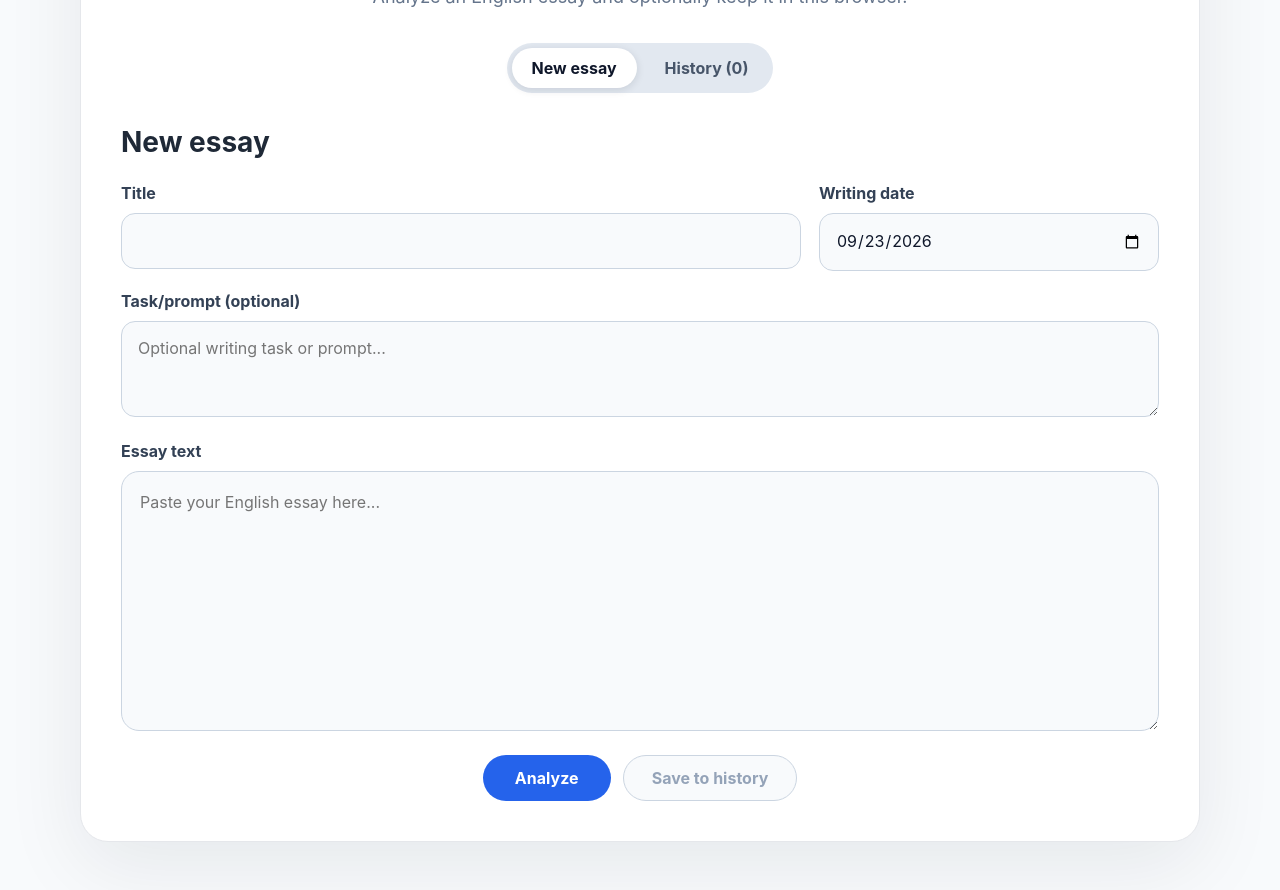
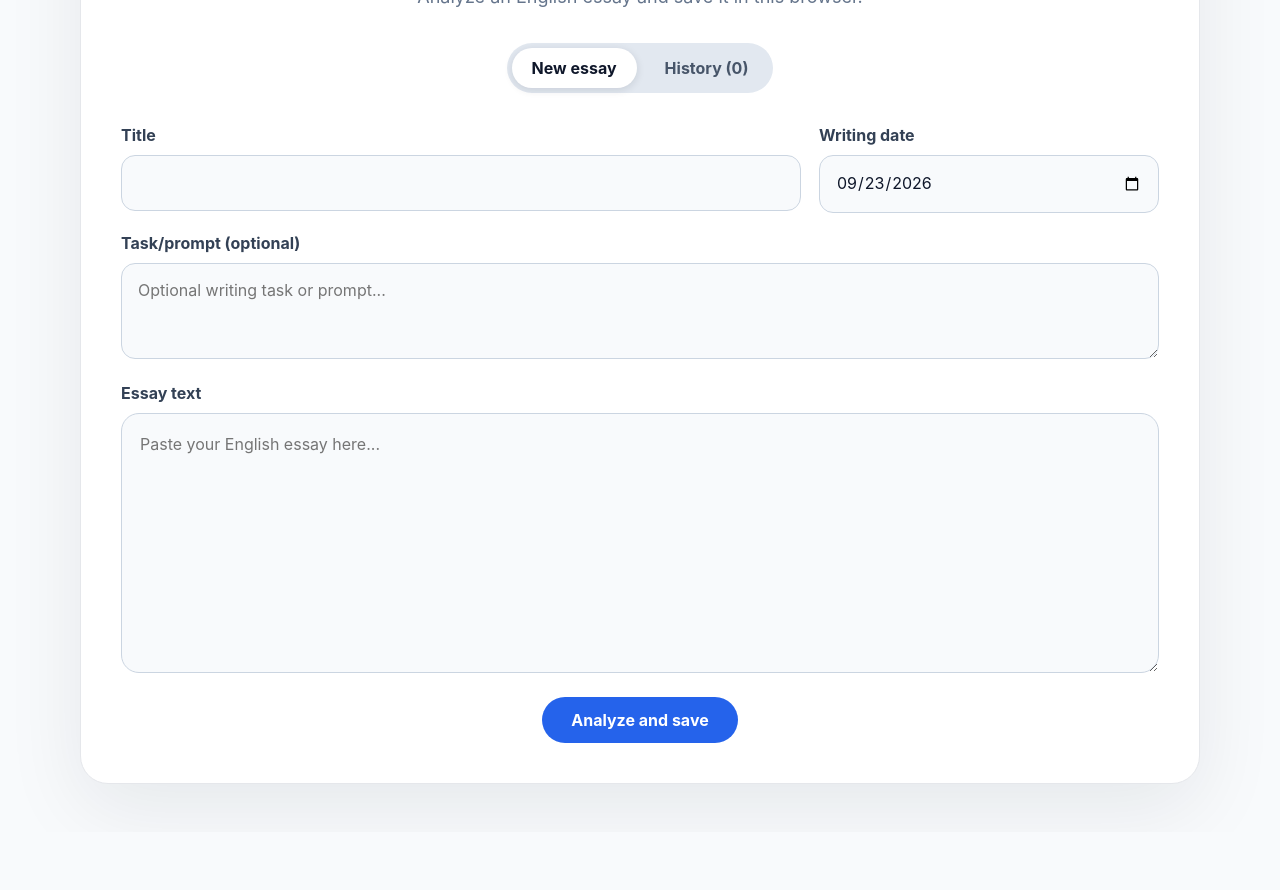
Before and after one commit to gwx4399-cell/coca-word-frequency-tool, a React (Vite) app: page / in a window 1280 px wide. Shown: the part 240-1130 px from the top of the page. After the commit the page ends 1072 px from the top, so only its background shows below. Built offline with nearby package versions, Linux system fonts and the light colour scheme.

Commit message:
feat: update src/App.tsx for writing advice

```diff
--- a/src/App.tsx
+++ b/src/App.tsx
@@ -2,6 +2,7 @@ import { useEffect, useMemo, useRef, useState } from 'react';
 import cocaCsv from '../data/COCA_WordFrequency_top5000.csv?raw';
 import { analyzeEssay } from './analysis/analyzeEssay';
 import { parseCocaCsv, type CocaLemmaMap } from './analysis/coca';
+import { getWritingAdvice, type WritingAdvice } from './analysis/writingAdvice';
 import {
   EssayRepository,
   EssayValidationError,
@@ -12,10 +13,6 @@ import type { CreateEssayInput, EssayRecord, EssayValidationErrors } from './typ
 import './style.css';
 
 const formatNumber = new Intl.NumberFormat('en-US');
-const formatDecimal = new Intl.NumberFormat('en-US', {
-  maximumFractionDigits: 2,
-  minimumFractionDigits: 2,
-});
 
 const COCA_ENTRIES = parseCocaCsv(cocaCsv);
 
@@ -34,19 +31,12 @@ function App() {
   }));
   const [fieldErrors, setFieldErrors] = useState<EssayValidationErrors>({});
   const [analysis, setAnalysis] = useState<EssayAnalysis | null>(null);
-  const [analyzedText, setAnalyzedText] = useState<string | null>(null);
-  const [savedSignature, setSavedSignature] = useState<string | null>(null);
   const [feedback, setFeedback] = useState<Feedback | null>(null);
   const [essays, setEssays] = useState<EssayRecord[]>(() => repository.listEssays());
+  const writingAdvice = useMemo(() => getWritingAdvice(essays, cocaEntries), [essays, cocaEntries]);
   const [selectedEssayId, setSelectedEssayId] = useState<string | null>(null);
   const [essayPendingDeletion, setEssayPendingDeletion] = useState<EssayRecord | null>(null);
   const [deleteError, setDeleteError] = useState<string | null>(null);
-
-  const currentSignature = getEssaySignature(form);
-  const canSave =
-    analysis !== null &&
-    analyzedText === form.text &&
-    savedSignature !== currentSignature;
 
   const updateField = (field: keyof CreateEssayInput, value: string) => {
     setForm((current) => ({ ...current, [field]: value }));
@@ -54,7 +44,6 @@ function App() {
 
     if (field === 'text') {
       setAnalysis(null);
-      setAnalyzedText(null);
     }
 
     if (field === 'title' || field === 'writtenAt' || field === 'text') {
@@ -72,41 +61,22 @@ function App() {
 
     if (Object.keys(errors).length > 0) {
       setAnalysis(null);
-      setAnalyzedText(null);
       setFeedback({ kind: 'error', message: 'Correct the highlighted fields before analyzing.' });
       return;
     }
 
     setAnalysis(analyzeEssay(form.text, cocaEntries));
-    setAnalyzedText(form.text);
-    setFeedback({ kind: 'success', message: 'Analysis complete. This essay can now be saved.' });
-  };
-
-  const handleSave = () => {
-    const errors = validateEssayInput(form);
-    setFieldErrors(errors);
-
-    if (Object.keys(errors).length > 0) {
-      setFeedback({ kind: 'error', message: 'Correct the highlighted fields before saving.' });
-      return;
-    }
-
-    if (!analysis || analyzedText !== form.text) {
-      setFeedback({ kind: 'error', message: 'Analyze the current essay text before saving.' });
-      return;
-    }
-
     try {
       const savedEssay = repository.createEssay(form);
       setEssays(repository.listEssays());
-      setSavedSignature(currentSignature);
-      setFeedback({ kind: 'success', message: `"${savedEssay.title}" is saved in this browser.` });
+      setFeedback({ kind: 'success', message: `Analysis complete. "${savedEssay.title}" is saved in this browser.` });
     } catch (error) {
       if (error instanceof EssayValidationError) {
         setFieldErrors(error.fieldErrors);
+        setFeedback({ kind: 'error', message: error.fieldErrors.title ?? 'The essay could not be saved.' });
+      } else {
+        setFeedback({ kind: 'error', message: 'The essay could not be saved in this browser.' });
       }
-
-      setFeedback({ kind: 'error', message: 'The essay could not be saved in this browser.' });
     }
   };
 
@@ -134,10 +104,6 @@ function App() {
         setSelectedEssayId(null);
       }
 
-      if (getEssaySignature(deletedEssay) === currentSignature) {
-        setSavedSignature(null);
-      }
-
       setEssayPendingDeletion(null);
       setDeleteError(null);
     } catch {
@@ -149,7 +115,7 @@ function App() {
     <main className="home">
       <section className="word-tool" aria-labelledby="page-title">
         <h1 id="page-title">DEEA - Academic English Evolution Agent</h1>
-        <p className="subtitle">Analyze an English essay and optionally keep it in this browser.</p>
+        <p className="subtitle">Analyze an English essay and save it in this browser.</p>
 
         <nav className="view-tabs" aria-label="Essay workspace">
           <button
@@ -170,9 +136,10 @@ function App() {
           </button>
         </nav>
 
+        {writingAdvice && <WritingAdvicePanel advice={writingAdvice} />}
+
         {activeView === 'new' ? (
-          <section className="workspace-section" aria-labelledby="new-essay-title">
-            <h2 id="new-essay-title">New essay</h2>
+          <section className="workspace-section" aria-label="New essay form">
             <div className="form-grid">
               <FormField
                 id="essay-title"
@@ -233,10 +200,7 @@ function App() {
 
             <div className="form-actions">
               <button className="primary-button" type="button" onClick={handleAnalyze}>
-                Analyze
-              </button>
-              <button className="secondary-button" type="button" onClick={handleSave} disabled={!canSave}>
-                {savedSignature === currentSignature ? 'Saved' : 'Save to history'}
+                Analyze and save
               </button>
             </div>
 
@@ -407,7 +371,6 @@ function HistoryView({
                 </span>
                 <span className="history-metrics">
                   <span>{formatNumber.format(summary.totalWordCount)} total words</span>
-                  <span>{formatDecimal.format(summary.cocaCoveragePct)}% COCA coverage</span>
                 </span>
               </button>
               <button className="delete-button" type="button" onClick={() => onDelete(essay)}>
@@ -427,20 +390,7 @@ function AnalysisResults({ analysis }: { analysis: EssayAnalysis }) {
   return (
     <section className="results" aria-live="polite" aria-label="Essay analysis results">
       <h2>Essay Analysis</h2>
-      <p className="coca-note">
-        COCA values are aggregated by lemma across all listed parts of speech. Rank shown here is a derived lemma rank
-        based on aggregated frequency, not the original lemma+PoS rank from the CSV.
-      </p>
-
-      <div className="summary-grid" aria-label="Analysis summary">
-        <SummaryCard label="Total words" value={formatNumber.format(analysis.totalWordCount)} />
-        <SummaryCard label="Lexical tokens" value={formatNumber.format(analysis.lexicalTokenCount)} />
-        <SummaryCard label="Unique analyzed lemmas" value={formatNumber.format(analysis.uniqueLemmaCount)} />
-        <SummaryCard
-          label="COCA coverage of analyzed tokens"
-          value={`${formatDecimal.format(analysis.cocaCoveragePct)}%`}
-        />
-      </div>
+      <p className="word-count">{formatNumber.format(analysis.totalWordCount)} total words</p>
 
       {analysis.lemmas.length > 0 ? (
         <div className="frequency-table-wrapper">
@@ -449,10 +399,7 @@ function AnalysisResults({ analysis }: { analysis: EssayAnalysis }) {
               <tr>
                 <th scope="col">Lemma</th>
                 <th scope="col">Observed forms</th>
-                <th scope="col">Essay count</th>
-                <th scope="col">Rate per 100 total words</th>
-                <th scope="col">Derived lemma rank</th>
-                <th scope="col">Aggregated COCA frequency</th>
+                <th scope="col">Count in this essay</th>
               </tr>
             </thead>
             <tbody>
@@ -461,17 +408,6 @@ function AnalysisResults({ analysis }: { analysis: EssayAnalysis }) {
                   <th scope="row">{lemmaResult.lemma}</th>
                   <td>{lemmaResult.observedForms.join(', ')}</td>
                   <td>{formatNumber.format(lemmaResult.count)}</td>
-                  <td>{formatDecimal.format(lemmaResult.ratePer100Words)}</td>
-                  <td>
-                    {lemmaResult.derivedLemmaRank
-                      ? `#${formatNumber.format(lemmaResult.derivedLemmaRank)}`
-                      : 'Not in COCA Top 5K'}
-                  </td>
-                  <td>
-                    {lemmaResult.aggregatedCocaFrequency
-                      ? formatNumber.format(lemmaResult.aggregatedCocaFrequency)
-                      : 'Not in COCA Top 5K'}
-                  </td>
                 </tr>
               ))}
             </tbody>
@@ -484,12 +420,26 @@ function AnalysisResults({ analysis }: { analysis: EssayAnalysis }) {
   );
 }
 
-function SummaryCard({ label, value }: { label: string; value: string }) {
+function WritingAdvicePanel({ advice }: { advice: WritingAdvice }) {
   return (
-    <article className="summary-card">
-      <span>{label}</span>
-      <strong>{value}</strong>
-    </article>
+    <section className="writing-advice" aria-labelledby="writing-advice-title">
+      <h2 id="writing-advice-title">Writing advice / 写作建议</h2>
+      <p>基于最近 {advice.essayCount} 篇已保存作文。建议先查看原句，再决定如何拓展表达。</p>
+      {advice.focuses.length > 0 ? (
+        <div className="advice-list">
+          {advice.focuses.map((focus) => (
+            <article className="advice-card" key={focus.lemma}>
+              <h3>{focus.lemma} {focus.meetsCandidateRule ? '· 重复表达候选' : '· 值得继续观察'}</h3>
+              <p>出现于 {focus.essayCount}/3 篇，共 {focus.totalCount} 次；{focus.occurrences.map(({ title, count }) => `${title} ${count} 次`).join('、')}。</p>
+              <p>{focus.practice}</p>
+            </article>
+          ))}
+        </div>
+      ) : (
+        <p>这三篇中，示例形容词组尚未出现明显重复。下一篇可以选一处评价性表达，写出更具体的含义，再检查用词是否准确。</p>
+      )}
+      <p className="advice-caveat">重复次数是核查线索，不代表词语使用错误；当前工具无法判断每次用词的词性或语境，也不把换成低频词当作进步。请只比较同类写作任务。</p>
+    </section>
   );
 }
 
@@ -499,13 +449,4 @@ function getTodayDate(): string {
   return localDate.toISOString().slice(0, 10);
 }
 
-function getEssaySignature(input: CreateEssayInput): string {
-  return JSON.stringify([
-    input.title.trim(),
-    input.writtenAt.trim(),
-    input.taskPrompt?.trim() || '',
-    input.text,
-  ]);
-}
-
 export default App;
```
